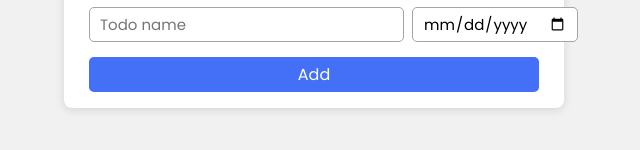
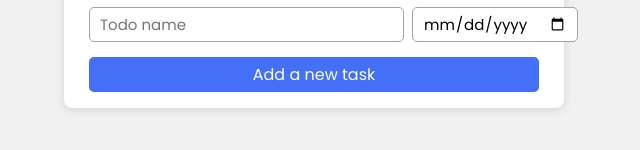
Before and after one commit to alihexon/todo-list, a plain HTML site: page index.html in a window 1280 px wide. Shown: the part 384-534 px from the top of the page, 326-966 px from the left. Drawn offline with nearby package versions, Linux system fonts and the light colour scheme.

Commit message:
style(rename-buttons): Renamed the Add button to "Add a new task", and added an trash can icon for the delete button.

```diff
--- a/index.html
+++ b/index.html
@@ -15,7 +15,7 @@
         <input type="text" placeholder="Todo name" class="todo-name" onkeydown="sendOnEnter();">
         <input type="date" class="todo-date">
       </div>
-      <button class="add-todo" onclick="addTodo();">Add</button>
+      <button class="add-todo" onclick="addTodo();">Add a new task</button>
     </section>
     <section class="display-section">
       <ul class="todo-list"></ul>
--- a/script.js
+++ b/script.js
@@ -15,7 +15,7 @@ function renderTodoList() {
     onclick="
     todoList.splice(${i}, 1);
     renderTodoList();">
-    Delete
+      <i class='bx bxs-trash'></i>
     </button>
     `
     todoListHTML += HTML
@@ -23,23 +23,6 @@ function renderTodoList() {
 
   document.querySelector('.todo-list').innerHTML = todoListHTML;
 }
-
-// function addTodo() {
-//   const todoName = document.querySelector('.todo-name');
-//   const name = todoName.value;
-
-//   const todoDate = document.querySelector('.todo-date');
-//   const dueDate = todoDate.value;
-
-//   todoList.push(
-//     todoDate,
-//     dueDate,
-//   );
-
-//   todoName.value = '';
-
-//   renderTodoList();
-// }
 
  function addTodo() {
      const todoName = document.querySelector('.todo-name').value;
```
